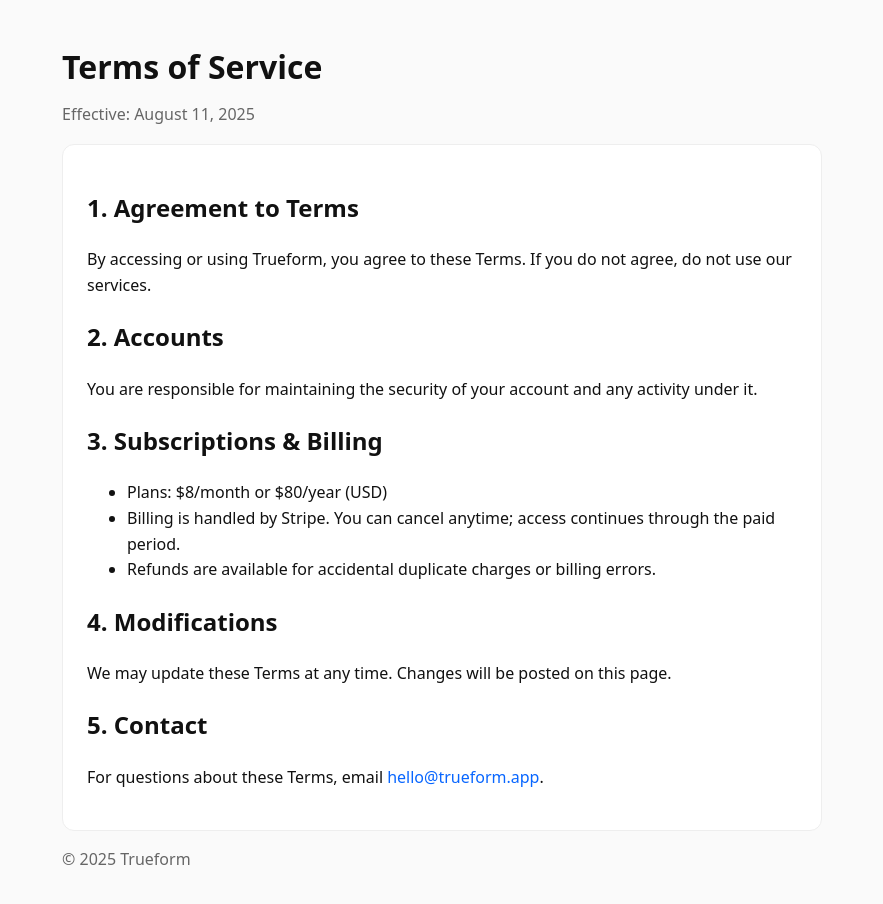
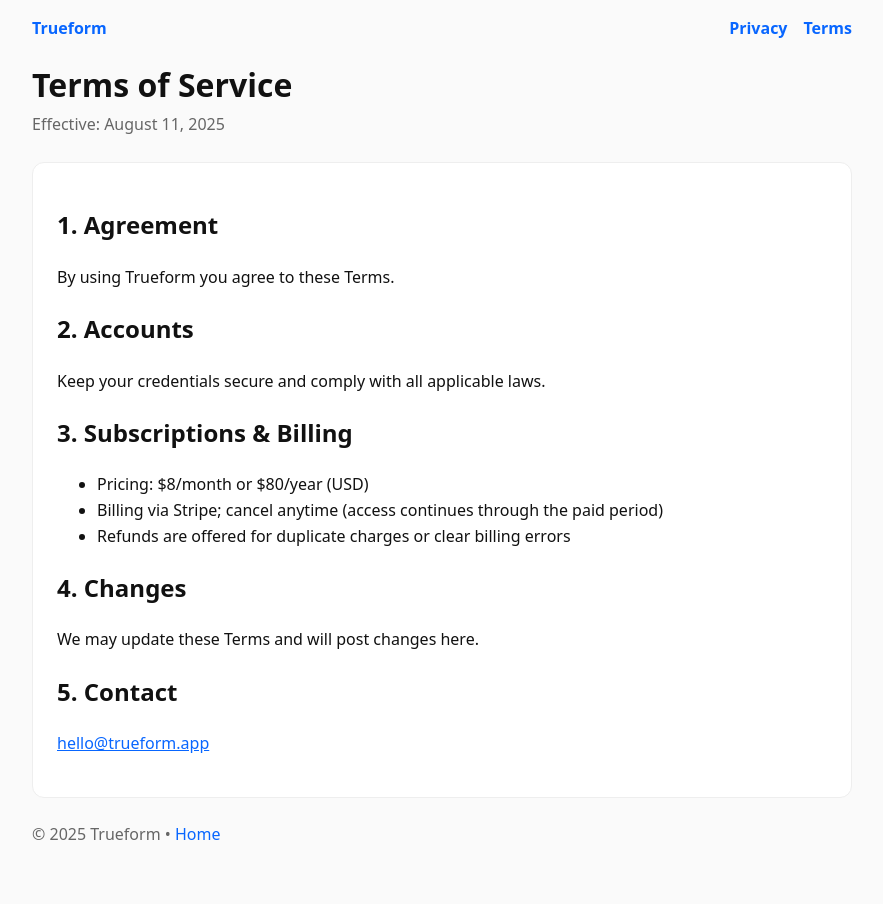
Before and after one commit to Chadw24/trueform-site, a plain HTML site: page terms.html in a window 1280 px wide. Shown: the whole page, without its empty margins (198-1081 px from the left). Drawn offline with Linux system fonts and the light colour scheme.

Commit message:
Update terms.html

```diff
--- a/terms.html
+++ b/terms.html
@@ -3,69 +3,80 @@
 <head>
   <meta charset="UTF-8" />
   <meta name="viewport" content="width=device-width, initial-scale=1" />
+  <title>Trueform — Terms of Service</title>
+  <meta name="description" content="The rules for using Trueform. Subscriptions, billing, and contact information." />
+  <link rel="canonical" href="https://YOUR-DOMAIN/terms.html" />
 
-  <title>Trueform — Terms of Service</title>
-  <meta name="description" content="Trueform Terms of Service — the rules and agreements for using our budgeting and subscription management app." />
-
-  <!-- Favicon -->
   <link rel="icon" type="image/png" sizes="32x32" href="/favicon-32x32.png" />
   <link rel="icon" type="image/png" sizes="16x16" href="/favicon-16x16.png" />
   <link rel="apple-touch-icon" sizes="180x180" href="/apple-touch-icon.png" />
   <link rel="manifest" href="/site.webmanifest" />
+  <meta name="theme-color" content="#ffffff" />
+
+  <meta property="og:type" content="article" />
+  <meta property="og:url" content="https://YOUR-DOMAIN/terms.html" />
+  <meta property="og:title" content="Trueform — Terms of Service" />
+  <meta property="og:description" content="The rules for using Trueform. Subscriptions & billing." />
+  <meta property="og:image" content="https://YOUR-DOMAIN/social-card.png" />
+  <meta name="twitter:card" content="summary_large_image" />
+  <meta name="twitter:title" content="Trueform — Terms of Service" />
+  <meta name="twitter:description" content="The rules for using Trueform. Subscriptions & billing." />
+  <meta name="twitter:image" content="https://YOUR-DOMAIN/social-card.png" />
 
   <style>
-    body {
-      font-family: system-ui, -apple-system, Segoe UI, Roboto, Helvetica, Arial, sans-serif;
-      margin: 0;
-      padding: 48px;
-      line-height: 1.6;
-      background: #fafafa;
-      color: #111;
-    }
-    .wrap { max-width: 760px; margin: 0 auto; }
-    h1 { line-height: 1.2; margin: 0 0 12px; }
-    .card {
-      background: #fff;
-      border: 1px solid #eee;
-      border-radius: 12px;
-      padding: 24px;
-    }
-    a { color: #0866ff; text-decoration: none; }
-    a:hover { text-decoration: underline; }
-    .muted { color: #666; }
+    :root { --bg:#fafafa; --ink:#111; --muted:#666; --brand:#0866ff; --card:#fff; --line:#eee; }
+    body { font-family: system-ui, -apple-system, Segoe UI, Roboto, Helvetica, Arial, sans-serif; margin:0; padding:0 24px 72px; line-height:1.6; color:var(--ink); background:var(--bg); }
+    header, footer, .wrap { max-width:820px; margin:0 auto; }
+    nav { display:flex; gap:16px; padding:16px 0 0; }
+    nav a { color:var(--brand); text-decoration:none; font-weight:600; } nav a:hover{text-decoration:underline;}
+    h1 { line-height:1.2; margin:24px 0 8px; font-size:2rem; }
+    .muted{ color:var(--muted); margin:0 0 24px; }
+    .card{ background:var(--card); border:1px solid var(--line); border-radius:12px; padding:24px; }
+    a { color:var(--brand); }
+    footer { color:var(--muted); margin-top:24px; }
+    footer a { color:var(--brand); text-decoration:none; } footer a:hover{ text-decoration:underline; }
   </style>
 </head>
 <body>
-  <div class="wrap">
+  <header>
+    <nav>
+      <a href="/">Trueform</a>
+      <span style="flex:1"></span>
+      <a href="/privacy.html">Privacy</a>
+      <a href="/terms.html">Terms</a>
+    </nav>
+  </header>
+
+  <main class="wrap">
     <h1>Terms of Service</h1>
     <p class="muted">Effective: <span id="effective-date">August 11, 2025</span></p>
 
-    <div class="card">
-      <h2>1. Agreement to Terms</h2>
-      <p>By accessing or using Trueform, you agree to these Terms. If you do not agree, do not use our services.</p>
+    <section class="card">
+      <h2>1. Agreement</h2>
+      <p>By using Trueform you agree to these Terms.</p>
 
       <h2>2. Accounts</h2>
-      <p>You are responsible for maintaining the security of your account and any activity under it.</p>
+      <p>Keep your credentials secure and comply with all applicable laws.</p>
 
       <h2>3. Subscriptions & Billing</h2>
       <ul>
-        <li>Plans: $8/month or $80/year (USD)</li>
-        <li>Billing is handled by Stripe. You can cancel anytime; access continues through the paid period.</li>
-        <li>Refunds are available for accidental duplicate charges or billing errors.</li>
+        <li>Pricing: $8/month or $80/year (USD)</li>
+        <li>Billing via Stripe; cancel anytime (access continues through the paid period)</li>
+        <li>Refunds are offered for duplicate charges or clear billing errors</li>
       </ul>
 
-      <h2>4. Modifications</h2>
-      <p>We may update these Terms at any time. Changes will be posted on this page.</p>
+      <h2>4. Changes</h2>
+      <p>We may update these Terms and will post changes here.</p>
 
       <h2>5. Contact</h2>
-      <p>For questions about these Terms, email <a href="mailto:hello@trueform.app">hello@trueform.app</a>.</p>
-    </div>
+      <p><a href="mailto:hello@trueform.app">hello@trueform.app</a></p>
+    </section>
 
-    <p class="muted">&copy; <span id="y"></span> Trueform</p>
-  </div>
+    <footer>
+      <p>&copy; <span id="y"></span> Trueform • <a href="/">Home</a></p>
+    </footer>
+  </main>
 
-  <script>
-    document.getElementById('y').textContent = new Date().getFullYear();
-  </script>
+  <script>document.getElementById('y').textContent = new Date().getFullYear();</script>
 </body>
 </html>
```
